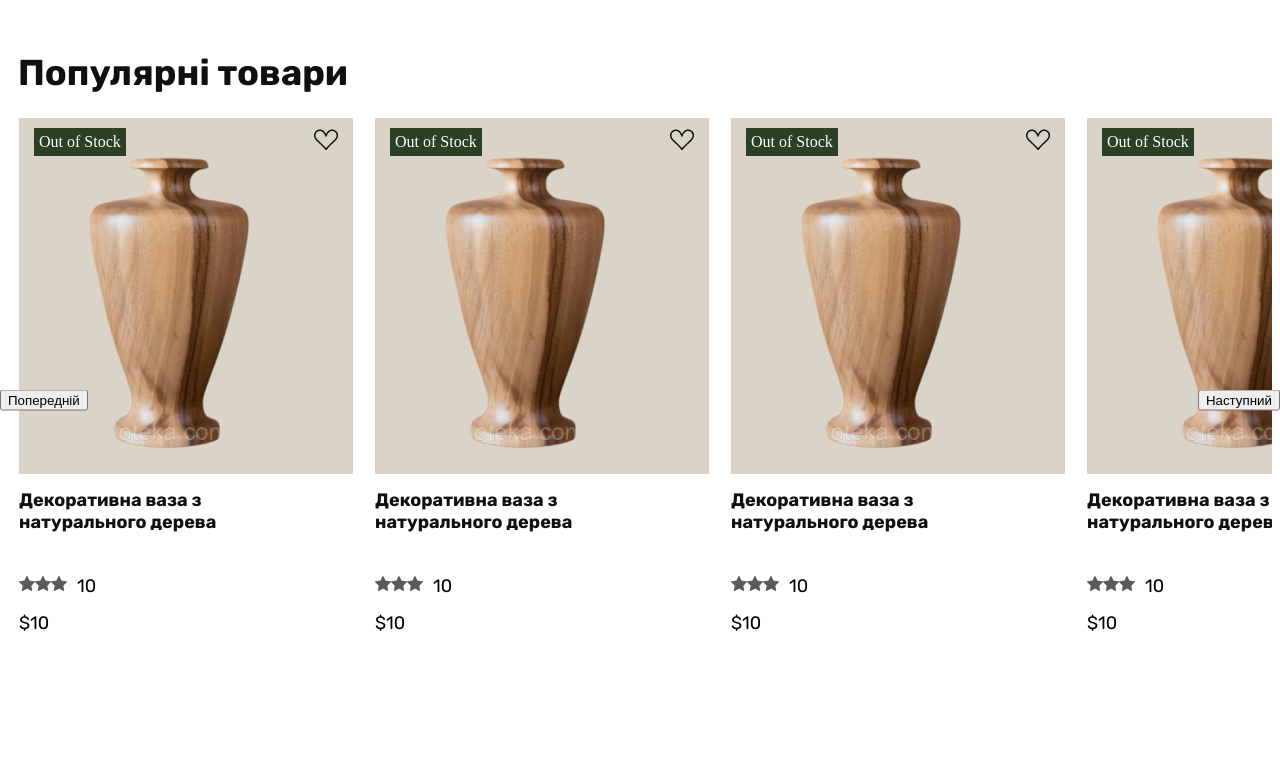
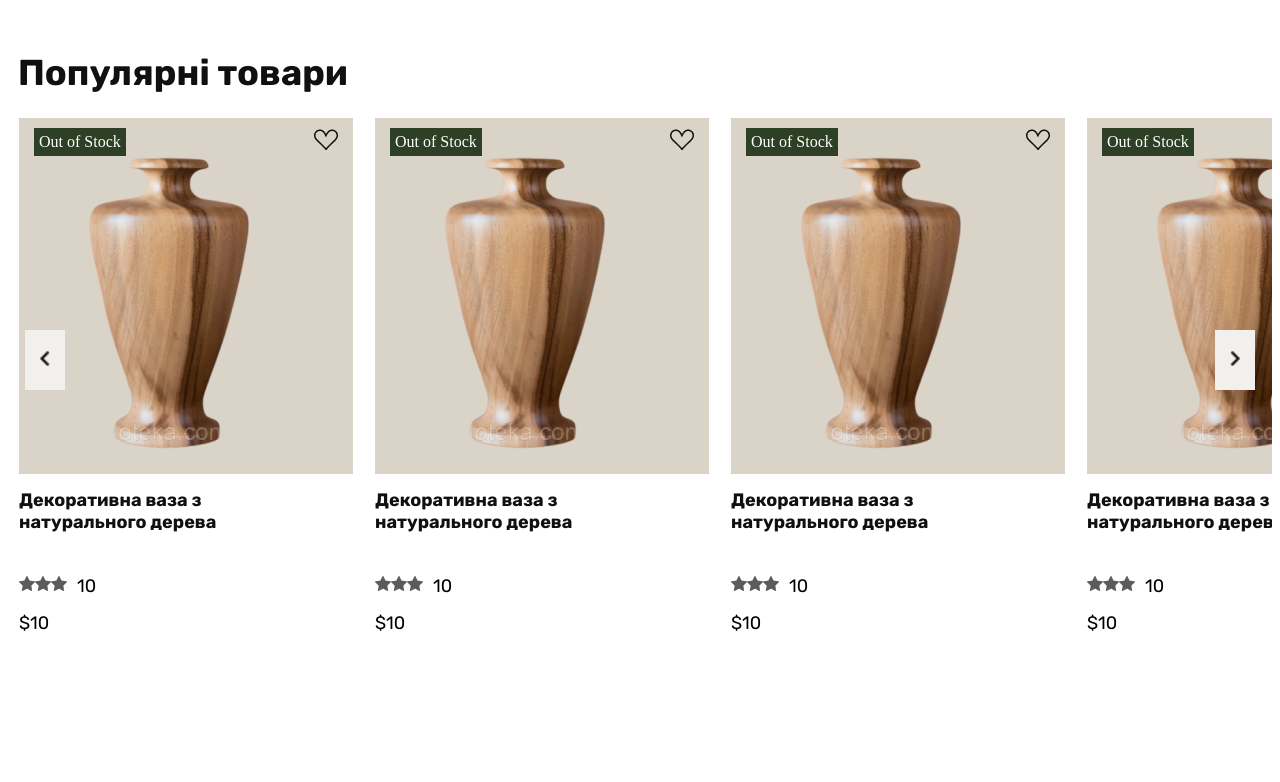
Before and after one commit to Carloteka/carloteka-frontend, a React (Create React App) app: page / in a window 1280 px wide. Shown: the top 782 px of the page. Built offline with nearby package versions, Linux system fonts and the light colour scheme.

Commit message:
style:carousel

```diff
--- a/src/components/popularGoods/popularGoods.styled.tsx
+++ b/src/components/popularGoods/popularGoods.styled.tsx
@@ -15,6 +15,18 @@
     font-family: "Rubik";
     font-weight: 600px;
     margin-top: 43px;
+  }
+  button {
+    background-color: #F2F0EC;
+    border: none;
+    width: 40px;
+    height: 60px;
+    margin: 0px 25px;
+    cursor: pointer;
+    img{
+      height: 15px;
+      height: 15px;
+    }
   }
 
 `;
--- a/src/components/popularGoods/popularGoods.tsx
+++ b/src/components/popularGoods/popularGoods.tsx
@@ -30,9 +30,9 @@
           <GoodsCards
             style={{
               display: "flex",
-              width: "400%", // Змінюємо ширину каруселі для відображення всіх елементів
+              width: "400%",
               transition: "transform 0.5s ease",
-              transform: `translateX(-${activeIndex * 25}%)`, // Змінюємо позицію каруселі в залежності від активного елемента
+              transform: `translateX(-${activeIndex * 25}%)`,
               position: "relative",
             }}
           >
@@ -134,22 +134,22 @@
           style={{
             position: "absolute",
             left: 0,
-            top: "50%", // Вирівнюємо кнопку по центру відносно висоти
-            transform: "translateY(-50%)", // Вирівнюємо кнопку по вертикалі
+            top: "45%",
+            transform: "translateY(-50%)",
           }}
         >
-          Попередній
+          <img src="./img/Vectorleft.png"/>
         </button>
         <button
           onClick={handleNextClick}
           style={{
             position: "absolute",
             right: 0,
-            top: "50%",
+            top: "45%",
             transform: "translateY(-50%)",
           }}
         >
-          Наступний
+          <img src="./img/VectorRight.png"/>
         </button>
       </GoodsItemsBlock>
     </MainGoodsBlock>
```
